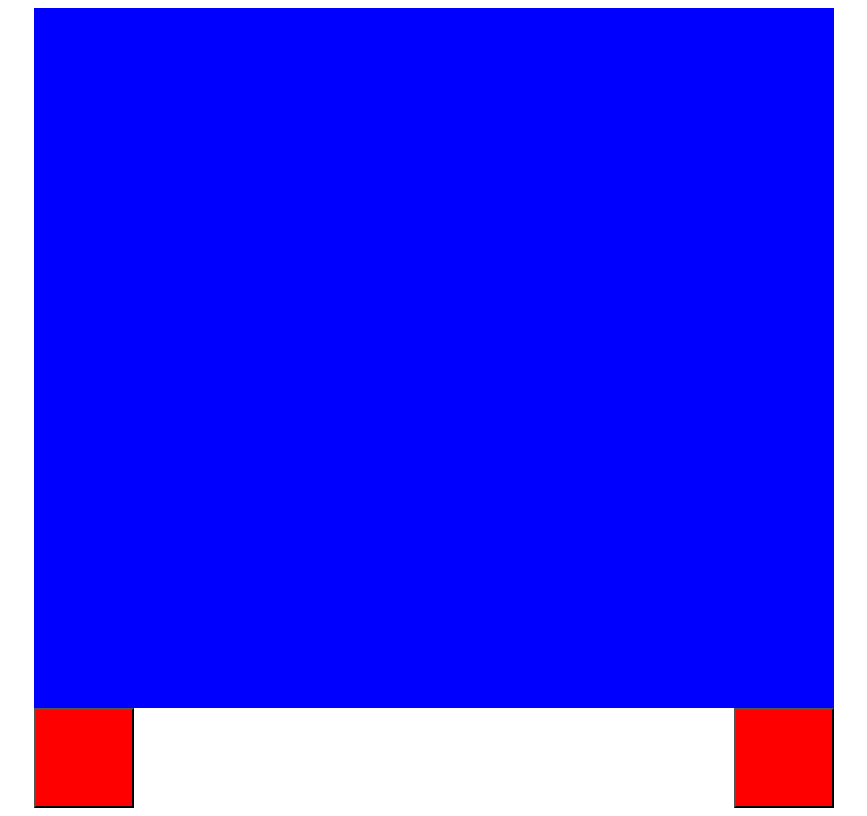
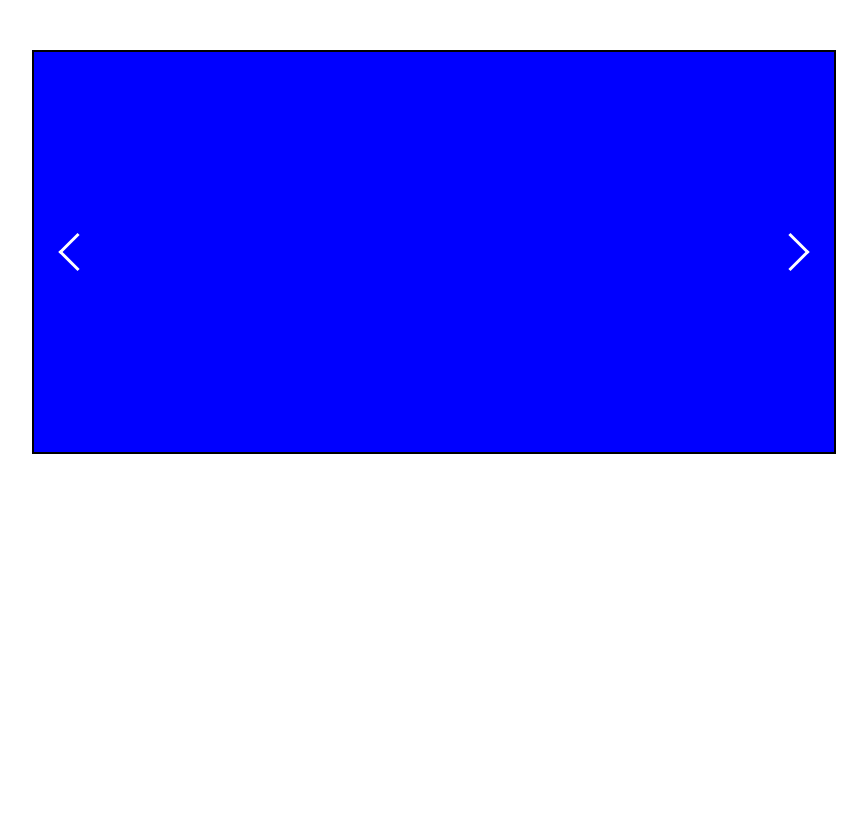
Before and after one commit to matteoVcs/GT_Exercices_Vocanson_Matt-o, a plain HTML site: page Web/carousel/index.html in a window 1280 px wide. Shown: the whole page, without its empty margins (206-1073 px from the left). Drawn offline with Linux system fonts and the light colour scheme.

Commit message:
{+}carousel{+}

```diff
--- a/Web/carousel/index.html
+++ b/Web/carousel/index.html
@@ -4,22 +4,41 @@
   <meta charset="UTF-8">
   <meta http-equiv="X-UA-Compatible" content="IE=edge">
   <meta name="viewport" content="width=device-width, initial-scale=1.0">
-    <link href="style.css" rel="stylesheet">
   <title>Document</title>
+  <link rel="stylesheet" href="style.css">
 </head>
 <body>
-    <div class="glob">
-        <div class="carousel">
-            <div class="slides">
-                <div class="slide1"></div>
-                <div class="slide2"></div>
-                <div class="slide3"></div>
+  <div class="carousel-wrapper">
+    <span id="item-1"></span>
+    <span id="item-2"></span>
+    <span id="item-3"></span>
+    <span id="item-4"></span>
+    <span id="item-5"></span>
+    <div class="carousel-item item-1">
+      <a href="#item-5" class="arrow-prev arrow"></a>
+      <a href="#item-2" class="arrow-next arrow"></a>
     </div>
+
+    <div class="carousel-item item-2">
+      <a href="#item-1" class="arrow-prev arrow"></a>
+      <a href="#item-3" class="arrow-next arrow"></a>
     </div>
-        <div class="buttons">
-            <button class="leftArrow"></button>
-            <button class="rightArrow"></button>
+
+    <div class="carousel-item item-3">
+      <a href="#item-2" class="arrow-prev arrow"></a>
+      <a href="#item-4" class="arrow-next arrow"></a>
     </div>
+
+    <div class="carousel-item item-4">
+      <a href="#item-3" class="arrow-prev arrow"></a>
+      <a href="#item-5" class="arrow-next arrow"></a>
+    </div>
+
+    <div class="carousel-item item-5">
+      <a href="#item-4" class="arrow-prev arrow"></a>
+      <a href="#item-1" class="arrow-next arrow"></a>
+    </div>
+
   </div>
 </body>
 </html>
--- a/Web/carousel/style.css
+++ b/Web/carousel/style.css
@@ -1,90 +1,71 @@
-.glob {
-    display: flex;
-    flex-direction: column;
-    width: 800px;
-    height: 800px;
-    margin: auto;
+.carousel-wrapper {
+  height: 400px;
+  position: relative;
+  width: 800px;
+  display: block;
+  margin: 50px auto ;
+  border: 2px solid black;
 }
 
-.carousel {
-    overflow: hidden;
+.carousel-item {
+  position: absolute;
+  top: 0;
+  bottom: 0;
+  left: 0;
+  right: 0;
+  padding: 25px 50px;
+  opacity: 0;
+  transition: all 0.5s ease-in-out;
+}
+.arrow{
+  border: solid white;
+  border-width: 0 3px 3px 0;
+  display: inline-block;
+  padding: 12px;
+}
+.arrow-prev {
+  left: 30px;
+  position: absolute;
+  top: 50%;
+  transform: translateY(-50%) rotate(135deg);
+
+}
+.arrow-next {
+  right: 30px;
+  position: absolute;
+  top: 50%;
+  transform: translateY(-50%) rotate(-45deg);
 }
 
-.slides {
-    display: flex;
-    flex-direction: row;
-    width: 100em;
-    height: 100em;
+[id^= "item"] {
+  display: none;
+}
+.item-1 {
+  z-index: 2;
+  opacity: 1;
+  background-color: blue;
+}
+.item-2 {
+  background-color: green;
+}
+.item-3 {
+  background-color: yellow;
+}
+.item-4 {
+  background-color: red;
+}
+.item-5 {
+  background-color: black;
 }
 
-.buttons {
-    display: flex;
-    justify-content:space-between;
-    align-items: center;
-    flex-direction: row;
+*:target ~ .item-1{
+  opacity: 0;
 }
+#item-1:target ~ .item-1 {
+  opacity: 1;
 
-.slide1 {
-    float: left;
-    width: 100em;
-    height: 100em;
-    background-color: black;
 }
-
-.slide1 {
-    float: left;
-    width: 100em;
-    height: 100em;
-    background-color: wheat;
+#item-2:target ~ .item-2, #item-3:target ~ .item-3, #item-4:target ~ .item-4, #item-5:target ~ .item-5 {
+  z-index: 3;
+  opacity: 1;
 }
-
-.slide1 {
-    float: left;
-    width: 100em;
-    height: 100em;
-    background-color: blue;
-}
-
-.leftArrow {
-    width: 100px;
-    height: 100px;
-    background-color: red;
-    animation: gauche;
-}
-
-.rightArrow {
-    width: 100px;
-    height: 100px;
-    background-color: red;
-    animation: droite;
-}
-
-@keyframes droite {
-    0% {
-        transform: translateX(0);
-    }
-    33% {
-        transform: translateX(-800);
-    }
-    66% {
-        transform: translateX(-1600);
-    }
-    100% {
-        transform: translateX(0);
-    }
-}
-
-@keyframes gauche {
-    0% {
-        transform: translateX(0);
-    }
-    33% {
-        transform: translateX(800);
-    }
-    66% {
-        transform: translateX(1600);
-    }
-    100% {
-        transform: translateX(0);
-    }
-}
```
Lines whose indentation alone changed are shown as unchanged.
